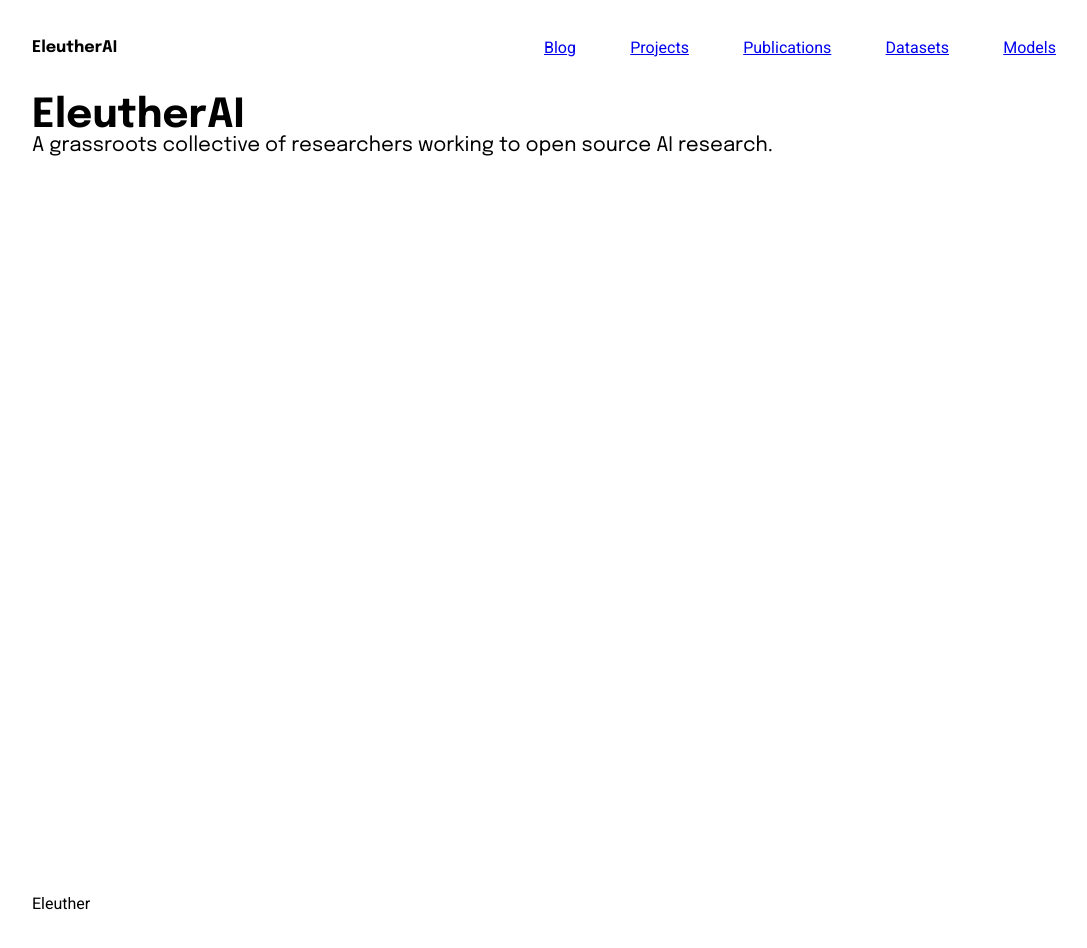
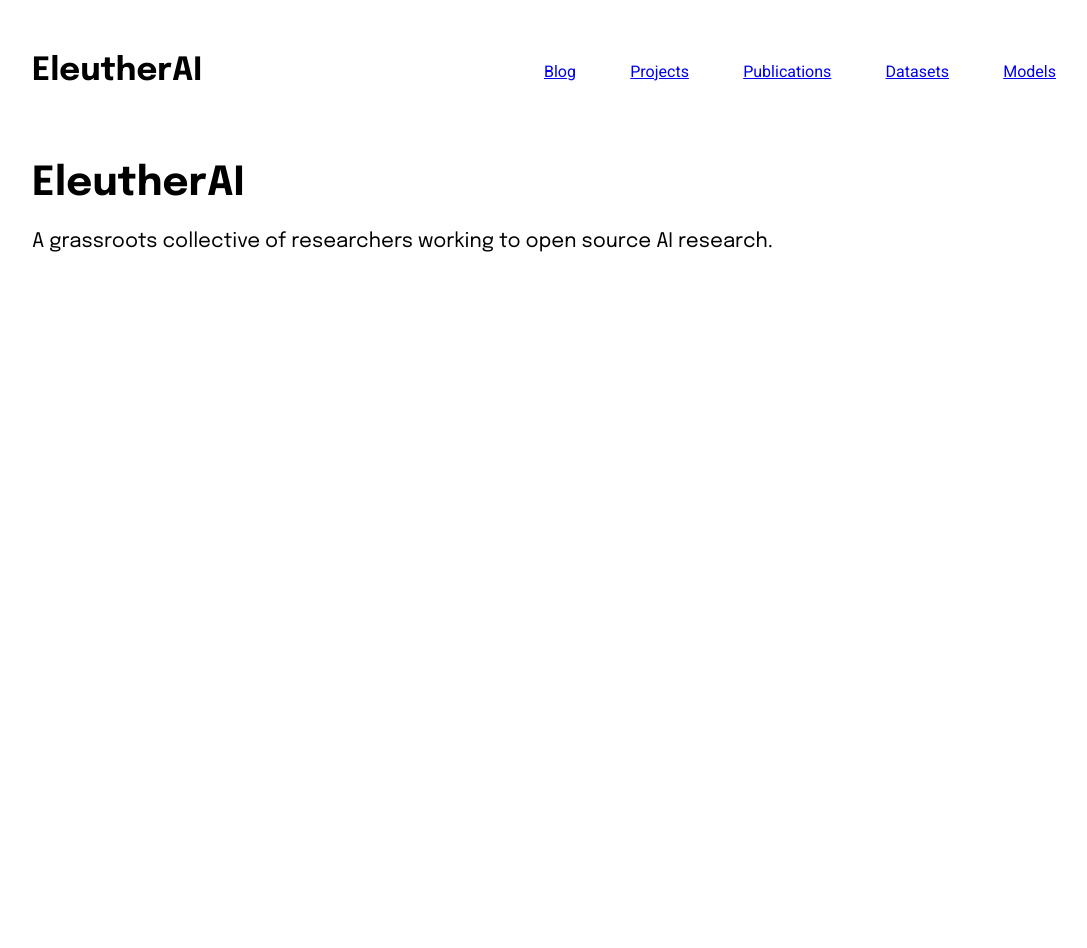
Before and after one commit to 65536william/eleuther.ai, a Next.js app: page / in a window 1280 px wide. Shown: the top 948 px of the page, without its empty margins (96-1183 px from the left). Before the commit the page ends 913 px from the top, so only its background shows below. Built offline with nearby package versions, Linux system fonts and the light colour scheme.

Commit message:
feat: add PostMeta components

```diff
--- a/components/PostContent.js
+++ b/components/PostContent.js
@@ -4,10 +4,11 @@
       <article dangerouslySetInnerHTML={{ __html: html }} />
       <style jsx>{`
         article {
-          margin: 0 10vw;
+          margin: 0 5vw;
           display: flex;
           flex-direction: column;
           gap: 1.5vh;
+          max-width: 1000px;
         }
         h2 {
           font-weight: bold;
--- a/components/PostHeader.js
+++ b/components/PostHeader.js
@@ -12,8 +12,6 @@
         }
         h1 {
           font-family: "Epilogue";
-          font-size: 1.5rem;
-          font-weight: bold;
           margin-bottom: 0.75%;
         }
         h2 {
--- a/package.json
+++ b/package.json
@@ -9,6 +9,7 @@
     "lint": "next lint"
   },
   "dependencies": {
+    "dayjs": "^1.10.7",
     "netlify-cms-app": "^2.15.41",
     "next": "11.1.2",
     "react": "17.0.2",
--- a/styles/globals.css
+++ b/styles/globals.css
@@ -129,3 +129,19 @@
   font-family: "Roboto";
   font-weight: 400;
 }
+
+h1 {
+  font-size: 2rem;
+  font-weight: bold;
+  line-height: 2;
+}
+
+h2 {
+  font-size: 1.5rem;
+  line-height: 1.75;
+}
+
+p {
+  font-size: 1.125rem;
+  line-height: 1.5;
+}
```
Also changed, not shown: components/PostMeta.js (added, +10 -0 lines), pages/blog/[slug].js (+17 -6 lines), 1 other file (tests, documents, lock files or other folders).
